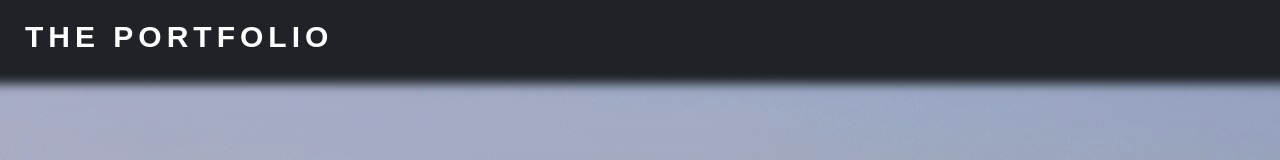
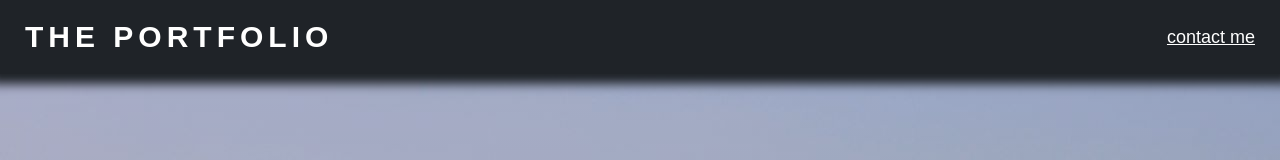
Before and after one commit to Orlique/Portfolio, a plain HTML site: page index.html in a window 1280 px wide. Shown: the top 160 px of the page. Drawn offline with Linux system fonts and the light colour scheme.

Commit message:
fix contact me

```diff
--- a/index.html
+++ b/index.html
@@ -13,8 +13,7 @@
     <h1 id="scroll-up">
       The Portfolio
     </h1>
-    <a class="mail" href="mailto:audric.capet@viacesi.fr"> </a>
-
+    <a class="mail" href="mailto:audric.capet@viacesi.fr">contact me</a>
   </header>
   <main>
     <section id="introduction">
```
